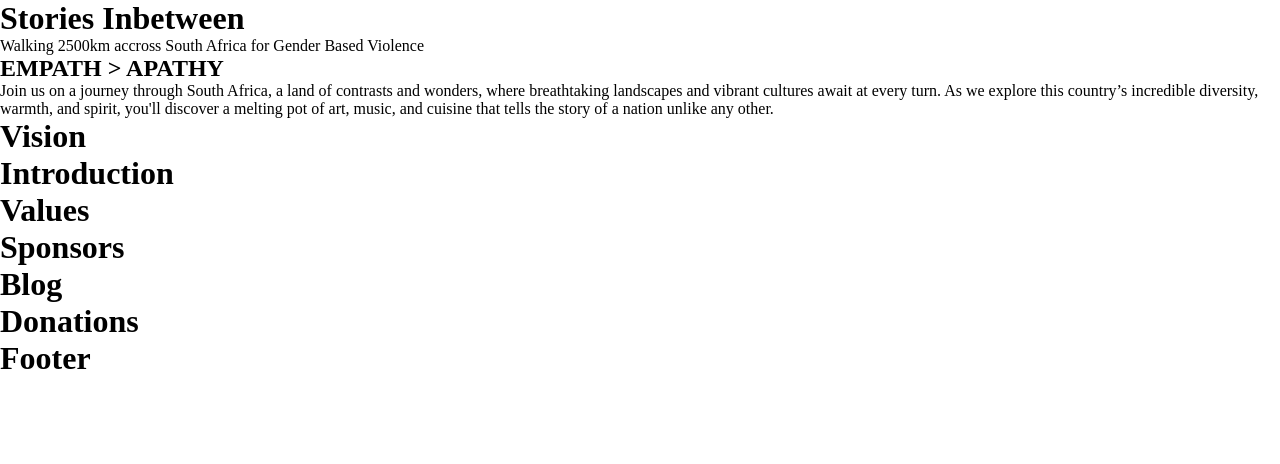
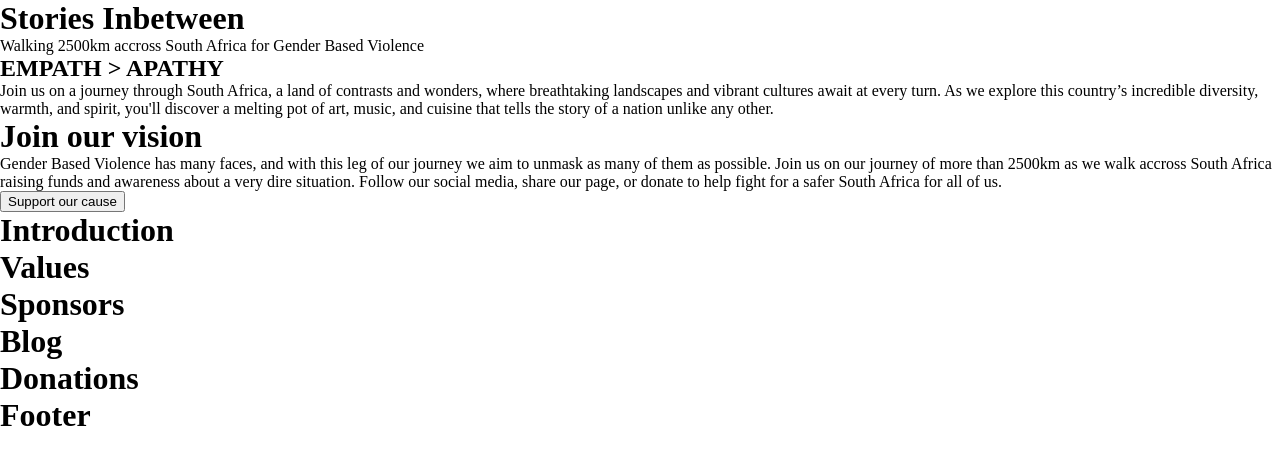
Before and after one commit to almac8/stories_inbetween, a React (Vite) app: page / in a window 1280 px wide. Shown: the top 464 px of the page. Built offline with nearby package versions, Linux system fonts and the light colour scheme.

Commit message:
Vision basic data

```diff
--- a/src/component_tree/HomePage.tsx
+++ b/src/component_tree/HomePage.tsx
@@ -1,9 +1,10 @@
 import Landing from "./Landing/Landing";
+import Vision from "./Vision/Vision";
 
 const HomePage = () => (
   <div>
     <Landing />
-    <h1>Vision</h1>
+    <Vision />
     <h1>Introduction</h1>
     <h1>Values</h1>
     <h1>Sponsors</h1>
--- /dev/null
+++ b/src/component_tree/Vision/Vision.tsx
@@ -0,0 +1,9 @@
+const Vision = () => (
+  <div>
+    <h1>Join our vision</h1>
+    <p>Gender Based Violence has many faces, and with this leg of our journey we aim to unmask as many of them as possible. Join us on our journey of more than 2500km as we walk accross South Africa raising funds and awareness about a very dire situation. Follow our social media, share our page, or donate to help fight for a safer South Africa for all of us.</p>
+    <button>Support our cause</button>
+  </div>
+);
+
+export default Vision;
```
